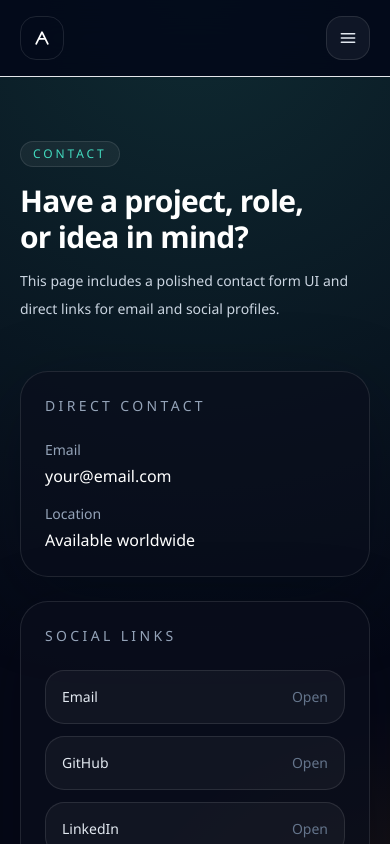
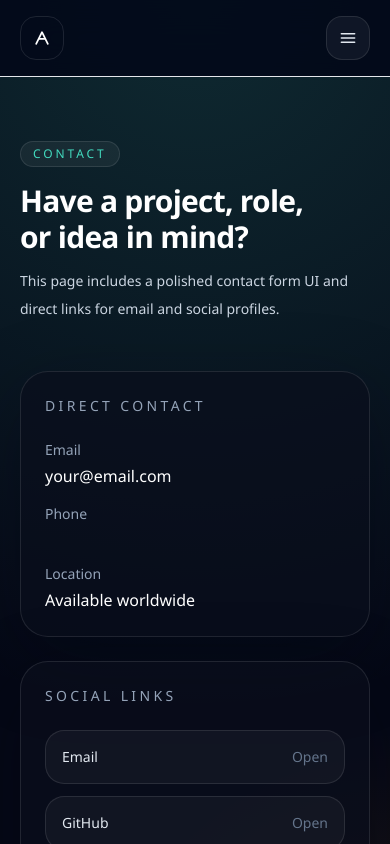
Before and after one commit to Abhishek-dev69/Personal-Portfolio, a Next.js app: page /contact in a window 390 px wide. Shown: the top 844 px of the page. Built offline with nearby package versions, Linux system fonts and the light colour scheme.

Commit message:
added phone number

```diff
--- a/app/contact/page.tsx
+++ b/app/contact/page.tsx
@@ -34,6 +34,15 @@ export default function ContactPage() {
                   </a>
                 </div>
                 <div>
+                  <p className="text-sm text-slate-400">Phone</p>
+                  <a
+                    href="tel:+917046833865"
+                    className="mt-1 inline-block text-base text-white transition hover:text-accent focus-visible:outline-none focus-visible:ring-2 focus-visible:ring-accent focus-visible:ring-offset-2 focus-visible:ring-offset-slate-950"
+                  >
+                    {siteConfig.phone}
+                  </a>
+                </div>
+                <div>
                   <p className="text-sm text-slate-400">Location</p>
                   <p className="mt-1 text-base text-white">{siteConfig.location}</p>
                 </div>
```
